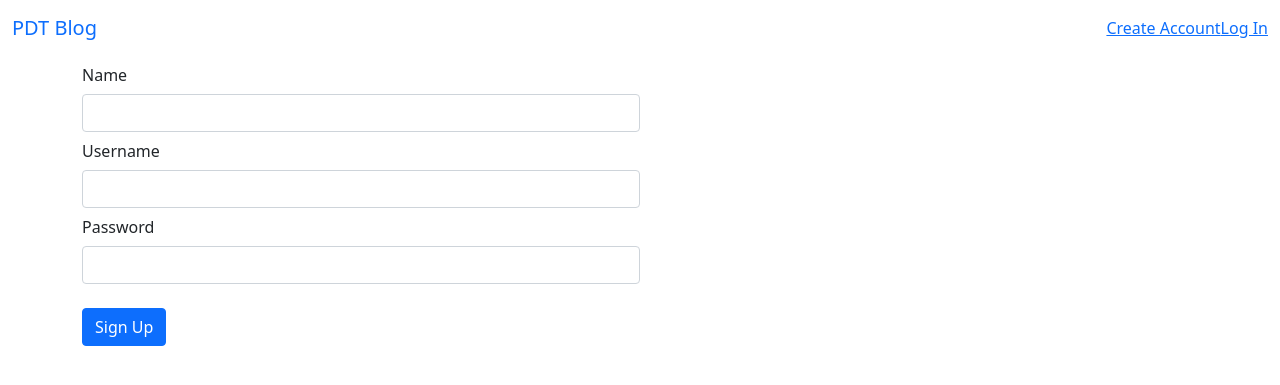
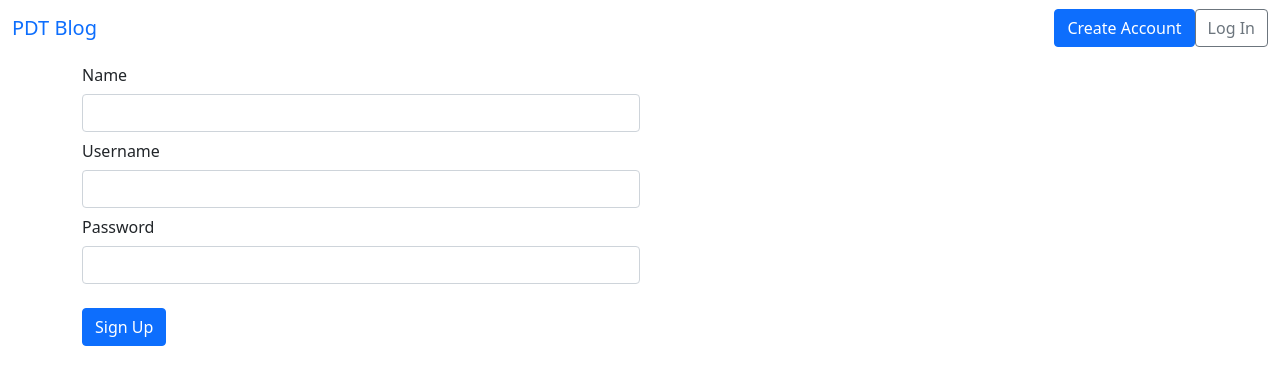
Before and after one commit to randyisalive/BLOG-TUGAS, a Flask app: page /sign in a window 1280 px wide. Shown: the top 385 px of the page. Run offline with Flask 2, Linux system fonts and the light colour scheme.

Commit message:
Add files via upload

```diff
--- a/blog_complete (Tugas)/templates/base.html
+++ b/blog_complete (Tugas)/templates/base.html
@@ -17,9 +17,13 @@
                 <span>
                     Hello, {{ session['username'] }}
                 </span>
-                <a href="{{ url_for('logout') }}">Log Out</a> {% else %}
-                <a href="{{ url_for('sign')}}">Create Account</a>
-                <a href="{{ url_for('login') }}">Log In</a> {% endif %}
+                <li>
+                    <ul>
+                        <a class="btn btn-primary" href="{{ url_for('logout') }}">Log Out</a> {% else %}
+                        <a class="btn btn-primary" href="{{ url_for('sign')}}">Create Account</a>
+                        <a class="btn btn-outline-secondary" href="{{ url_for('login') }}">Log In</a> {% endif %}
+                    </ul>
+                </li>
             </form>
         </div>
     </nav>
```
